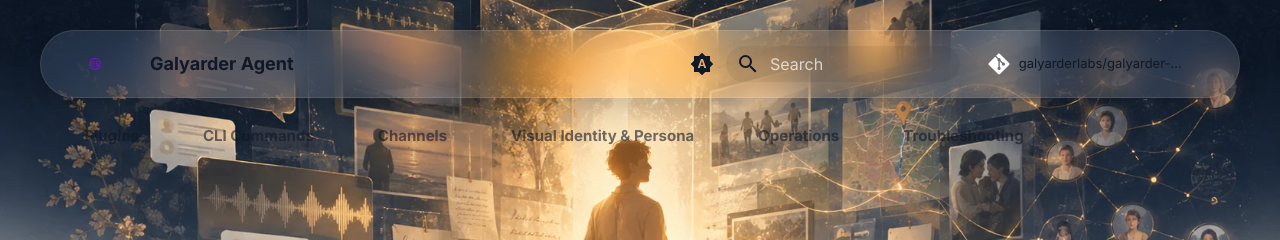
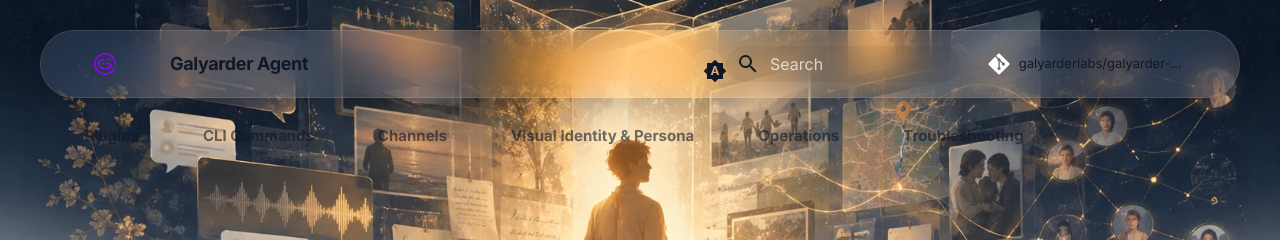
Before and after one commit to galyarderlabs/galyarder-agent, an MkDocs documentation site: the page built from docs/index.md, in a window 1280 px wide. Shown: the top 240 px of the page. Built offline with MkDocs 1.6.1 and Material for MkDocs 9.7.7, drawn with Linux system fonts in a browser that asks for light colours; comment, search, counter and statistics services are not loaded.

Commit message:
docs: enlarge logo and refine theme toggle icon for premium look

```diff
--- a/docs/styles/extra.css
+++ b/docs/styles/extra.css
@@ -47,10 +47,44 @@
   display: block !important;
 }
 
+.md-header__button.md-logo img {
+  height: 2.2rem !important; /* Larger Logo */
+  width: auto !important;
+  transition: transform 0.3s ease;
+}
+
+.md-header__button.md-logo:hover img {
+  transform: scale(1.1);
+}
+
 .md-header__title {
-  display: block !important; /* Restore missing title */
+  display: block !important;
   flex-grow: 0 !important;
   width: auto !important;
+  font-weight: 700 !important;
+  letter-spacing: -0.02em;
+}
+
+/* Custom Theme Toggle Icon Styles */
+.md-header__option [data-md-color-media] {
+  display: none !important; /* Hide original label if any */
+}
+
+/* Make the theme toggle icon look more premium */
+.md-header__option .md-icon {
+  width: 1.4rem !important;
+  height: 1.4rem !important;
+  background: rgba(255, 255, 255, 0.05);
+  border-radius: 50%;
+  padding: 0.4rem;
+  border: 1px solid rgba(255, 255, 255, 0.1);
+  transition: all 0.3s cubic-bezier(0.16, 1, 0.3, 1);
+}
+
+.md-header__option .md-icon:hover {
+  background: rgba(255, 255, 255, 0.1);
+  transform: rotate(15deg);
+  border-color: var(--gagent-accent);
 }
 
 .md-header__topic {
```
